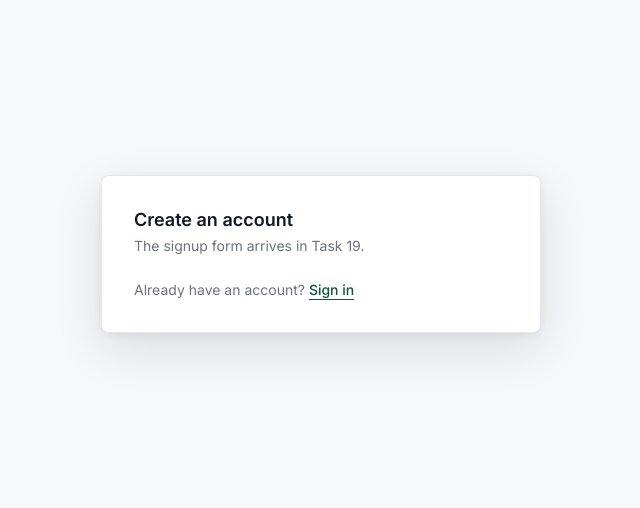
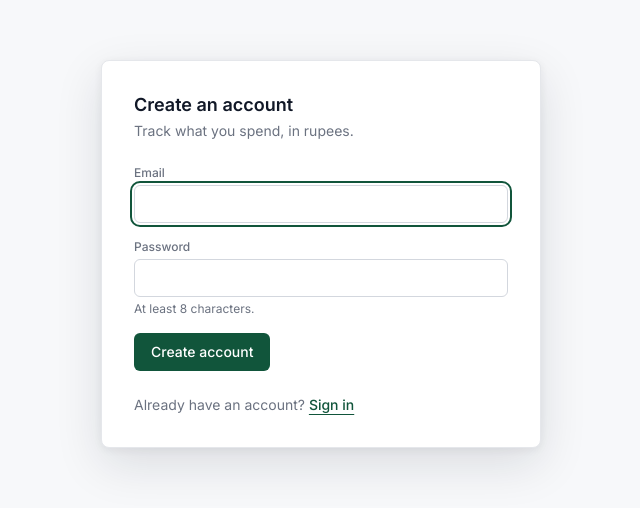
Before and after one commit to senudidinaya/expense-tracker, a React (Vite) app in the folder apps/web/: page /signup in a window 1280 px wide. Shown: the part 146-654 px from the top of the page, without its empty margins (319-959 px from the left). Built offline with nearby package versions, Linux system fonts and the light colour scheme; no server answers.

Commit message:
feat(SignupPage): implement signup form with validation and error handling

```diff
--- a/apps/web/src/features/auth/SignupPage.tsx
+++ b/apps/web/src/features/auth/SignupPage.tsx
@@ -1,17 +1,57 @@
+import { useState } from "react";
+import { zodResolver } from "@hookform/resolvers/zod";
+import { useForm } from "react-hook-form";
 import { Link } from "react-router";
+import { signupBody, type SignupBody } from "@expense/shared";
+import { useAuth } from "../../auth/useAuth";
+import { Button } from "../../components/ui/Button";
+import { Input } from "../../components/ui/Input";
 import { AuthCard } from "./AuthCard";
+import { authErrorMessage } from "./authError";
 
 /**
- * TEMPORARY SHAPE — Task 19 fills this in with the real form (shared
- * `signupBody` resolver, inline field errors, 409 on a taken email). The
- * route exists now so the shell's public half is complete and `/signup` is
- * not a 404 from the login page.
+ * Create an account.
+ *
+ * The resolver is the shared `signupBody`, so the 8-character minimum is
+ * enforced here by the same object the API's route declares — a short password
+ * never leaves the browser. What the client cannot check is list membership:
+ * `isCommonPassword` needs a bundled wordlist that has no business in a
+ * browser bundle, so that rule stays server-side and comes back as a 400. It
+ * lands in the banner rather than under the password field because it is a
+ * decision the server made about a submission we already believed was valid.
+ *
+ * A taken address is a 409, and the banner shows the API's own wording. It
+ * confirms nothing the API has not already confirmed by answering 409 at all:
+ * signup cannot both reject duplicates and hide that it is doing so. Login is
+ * where the address must stay unknowable, and it does — see `LoginPage`.
  */
 export function SignupPage() {
+  const { signup } = useAuth();
+  const [banner, setBanner] = useState<string | null>(null);
+
+  const {
+    register,
+    handleSubmit,
+    formState: { errors, isSubmitting },
+  } = useForm<SignupBody>({
+    resolver: zodResolver(signupBody),
+    defaultValues: { email: "", password: "" },
+  });
+
+  const onSubmit = handleSubmit(async (values) => {
+    setBanner(null);
+    try {
+      await signup(values);
+    } catch (caught) {
+      setBanner(authErrorMessage(caught));
+    }
+  });
+
   return (
     <AuthCard
       title="Create an account"
-      subtitle="The signup form arrives in Task 19."
+      subtitle="Track what you spend, in rupees."
+      error={banner}
       footer={
         <>
           Already have an account?{" "}
@@ -23,6 +63,32 @@ export function SignupPage() {
           </Link>
         </>
       }
-    />
+    >
+      {/* `noValidate`: the browser's own bubbles would fire before the
+          resolver and say something the shared schema did not. One validator. */}
+      <form noValidate onSubmit={(event) => void onSubmit(event)}>
+        <div className="flex flex-col gap-4">
+          <Input
+            {...register("email")}
+            label="Email"
+            type="email"
+            autoComplete="email"
+            autoFocus
+            error={errors.email?.message}
+          />
+          <Input
+            {...register("password")}
+            label="Password"
+            type="password"
+            autoComplete="new-password"
+            hint="At least 8 characters."
+            error={errors.password?.message}
+          />
+          <Button type="submit" variant="primary" loading={isSubmitting}>
+            Create account
+          </Button>
+        </div>
+      </form>
+    </AuthCard>
   );
 }
```
